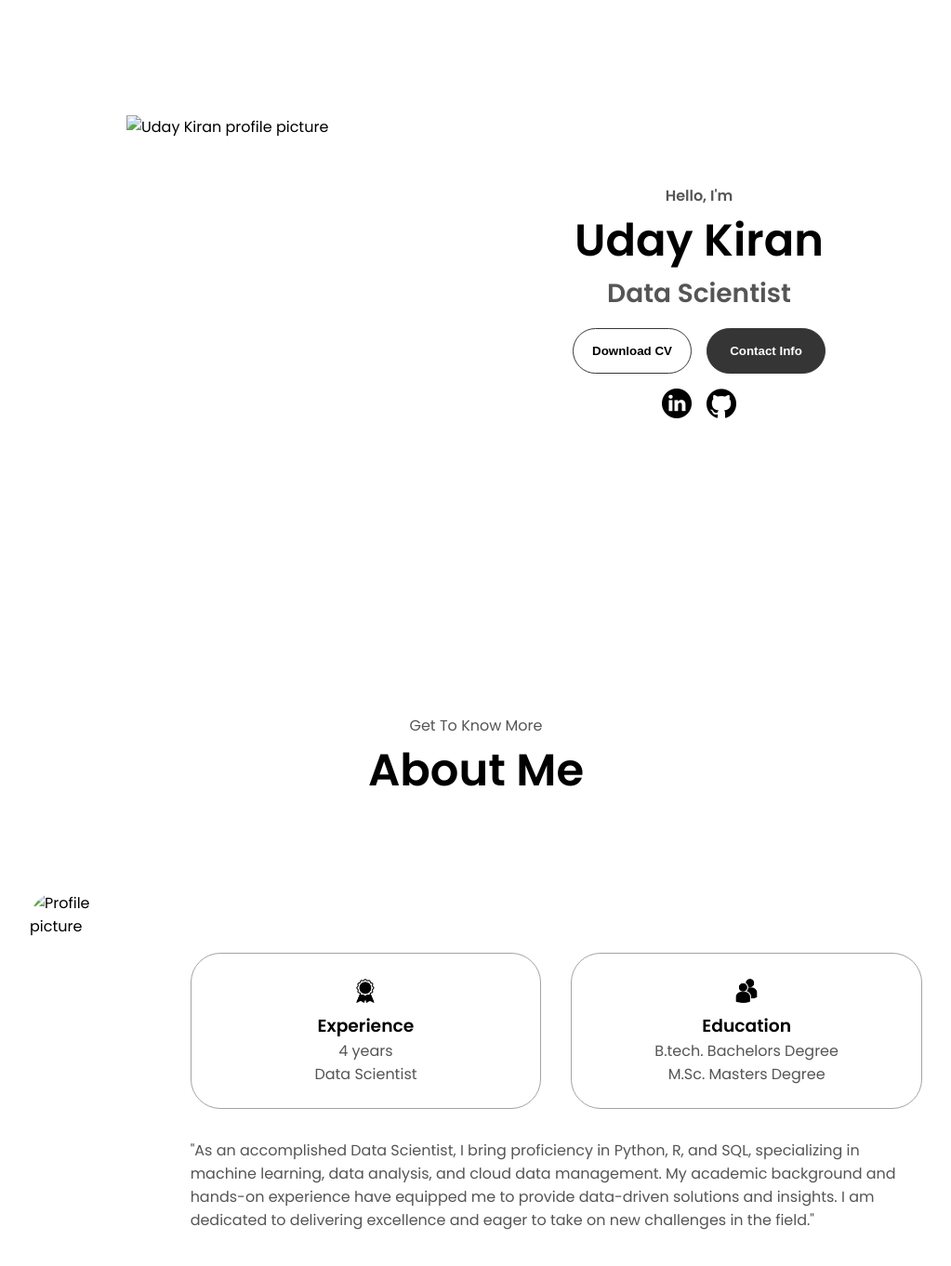
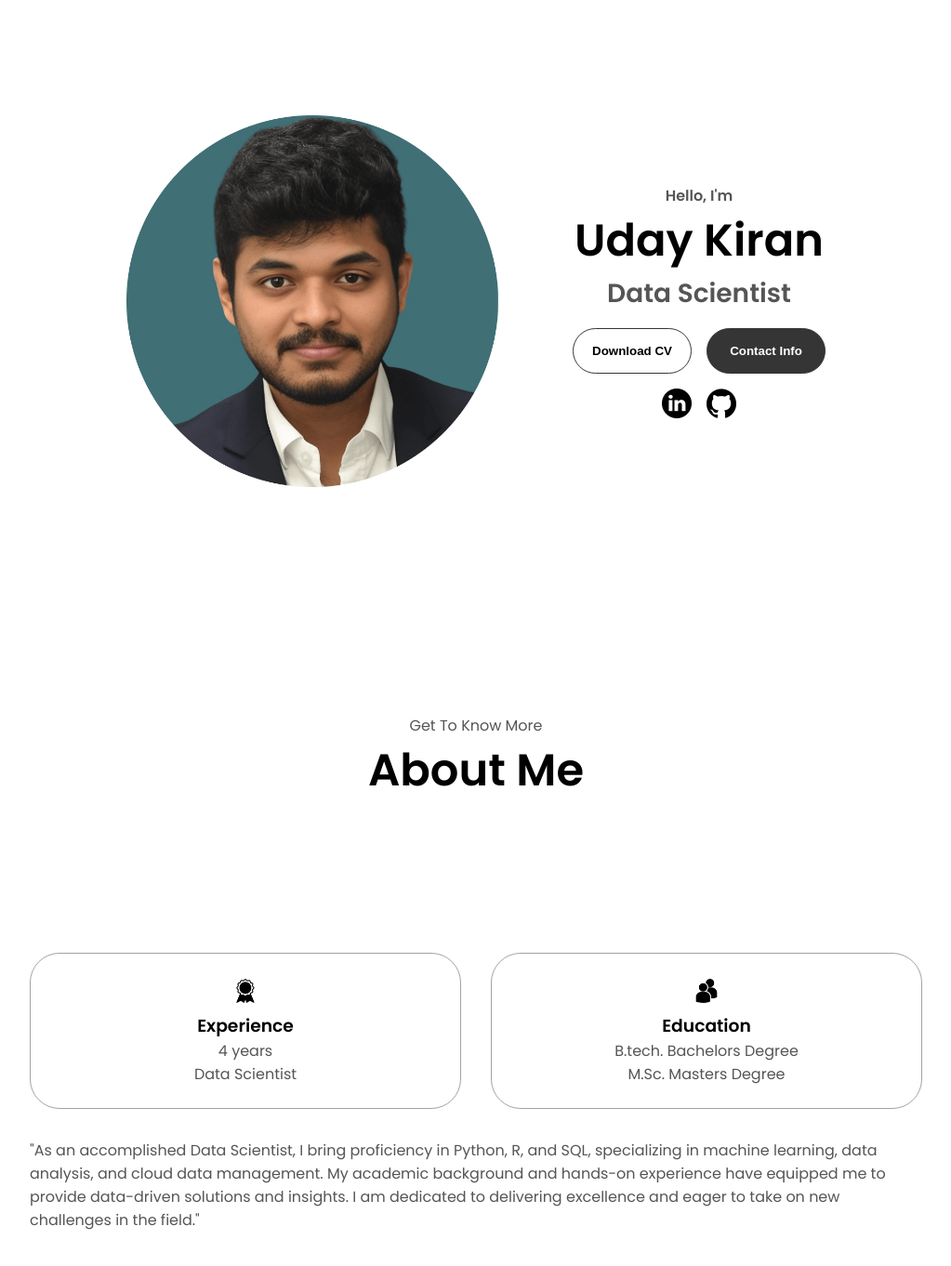
Before and after one commit to uday8688/uday8688.github.io, a plain HTML site: page index.html in a window 1280 px wide. Shown: the part 160-1522 px from the top of the page at 93% size, without its empty margins (128-1151 px from the left). Drawn offline with Linux system fonts and the light colour scheme.

Commit message:
Profile_pic update

```diff
--- a/index.html
+++ b/index.html
@@ -45,7 +45,7 @@
     </nav>
     <section id="profile">
       <div class="section__pic-container">
-        <img src="./assets/assets/Profile_pic.png" alt="Uday Kiran profile picture" />
+        <img src="./assets/Profile_pic.png" alt="Uday Kiran profile picture" />
       </div>
       <div class="section__text">
         <p class="section__text__p1">Hello, I'm</p>
@@ -82,13 +82,13 @@
       <p class="section__text__p1">Get To Know More</p>
       <h1 class="title">About Me</h1>
       <div class="section-container">
-        <div class="section__pic-container">
+        <!-- <div class="section__pic-container">
           <img
-            src="./assets/assets/Profile_pic.png"
+            src="./assets/about_pic.jpeg"
             alt="Profile picture"
             class="about-pic"
           />
-        </div>
+        </div> -->
         <div class="about-details-container">
           <div class="about-containers">
             <div class="details-container">
```
Also changed, not shown: 1 other file.
